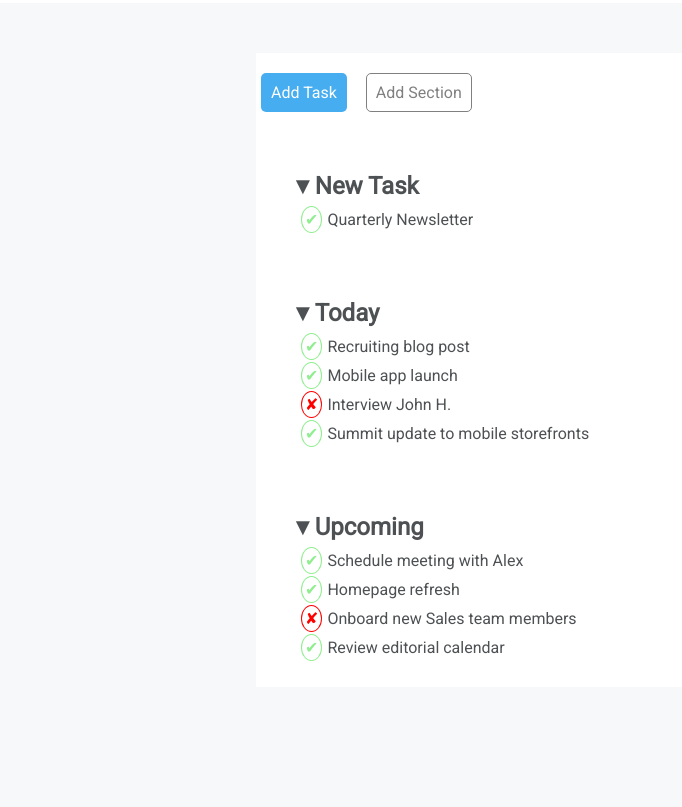
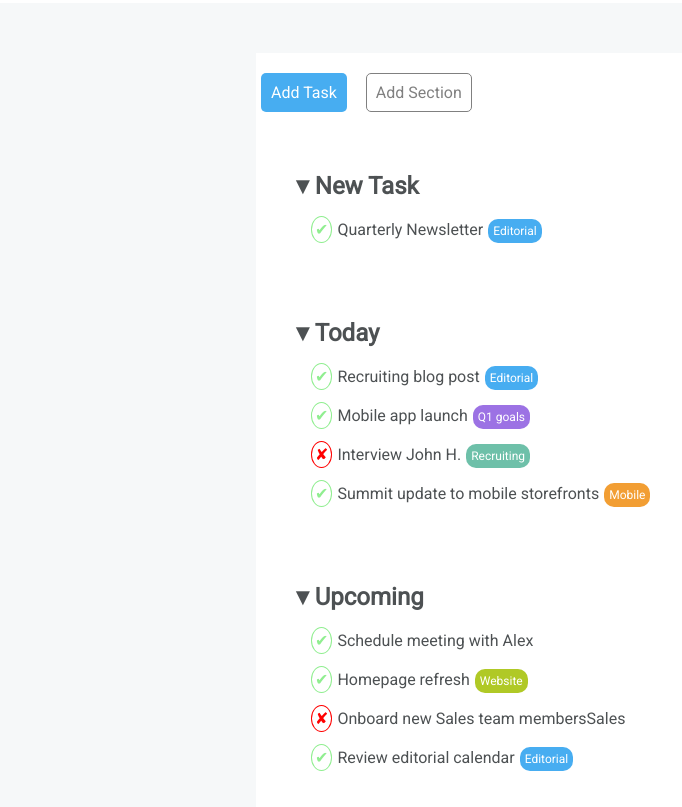
Before and after one commit to LucaHLR91/html-css-toboolist, a plain HTML site: page index.html in a window 1280 px wide. Shown: the part 97-904 px from the top of the page, without its empty margins (0-682 px from the left). Before the commit the page ends 800 px from the top, so only its background shows below. Drawn offline with Linux system fonts and the light colour scheme.

Commit message:
Progetto terminato

```diff
--- a/css/style.css
+++ b/css/style.css
@@ -23,6 +23,8 @@ section {
     margin-left: 15px;
     padding: 20px;
 }
+
+
 
 /* /common */
 
@@ -57,6 +59,7 @@ section {
 .main-top {
     padding: 5px;
     margin-bottom: 1px solid grey;
+    border-radius: 10px;
 }
 
 .task {
@@ -105,10 +108,63 @@ section {
 
 
 .titolo p {
-    margin: 10px;
+    margin: 20px;
+}
+
+.blue-bubble {
+    background-color: rgb(71, 173, 241);
+    color: white;
+    font-size: 12px;
+    border-radius: 10px;
+    padding: 5px;
+    margin-left: 5px;
+}
+
+.purple-bubble {
+    background-color: rgb(156, 114, 228);
+    color: white;
+    font-size: 12px;
+    border-radius: 10px;
+    padding: 5px;
+    margin-left: 5px;
+}
+
+.green-bubble {
+    background-color: rgb(110, 192, 169);
+    color: white;
+    font-size: 12px;
+    border-radius: 10px;
+    padding: 5px;
+    margin-left: 5px;
+}
+
+.orange-bubble {
+    background-color: rgb(242, 158, 51);
+    color: white;
+    font-size: 12px;
+    border-radius: 10px;
+    padding: 5px;
+    margin-left: 5px;
+}
+
+.pink-bubble {
+    background-color: rgb(216, 99, 161);
+    color: white;
+    font-size: 12px;
+    border-radius: 10px;
+    padding: 5px;
+    margin-left: 5px;
+}
+
+.pink-bubble {
+    background-color: rgb(176, 201, 38);
+    color: white;
+    font-size: 12px;
+    border-radius: 10px;
+    padding: 5px;
+    margin-left: 5px;
 }
 
 
 
-
 /* /main */
--- a/index.html
+++ b/index.html
@@ -34,17 +34,17 @@
             <section>
                 <div class="titolo">
                     <h2>&#9660;New Task</h2>
-                    <p><span class="check">&#10004;</span>Quarterly Newsletter</p>
+                    <p><span class="check">&#10004;</span>Quarterly Newsletter<span class="blue-bubble">Editorial</span></p>
                 </div>
             </section>
 
             <section>
                 <div class="titolo">
                     <h2>&#9660;Today</h2>
-                    <p><span class="check">&#10004;</span>Recruiting blog post</p>
-                    <p><span class="check">&#10004;</span>Mobile app launch</p>
-                    <p><span class="cross">&#10008;</span>Interview John H.</p>
-                    <p><span class="check">&#10004;</span>Summit update to mobile storefronts</p>
+                    <p><span class="check">&#10004;</span>Recruiting blog post<span class="blue-bubble">Editorial</span></p>
+                    <p><span class="check">&#10004;</span>Mobile app launch<span class="purple-bubble">Q1 goals</span></p>
+                    <p><span class="cross">&#10008;</span>Interview John H.<span class="green-bubble">Recruiting</span></p></p>
+                    <p><span class="check">&#10004;</span>Summit update to mobile storefronts<span class="orange-bubble">Mobile</span></p>
                 </div>
             </section>
 
@@ -52,9 +52,9 @@
                 <div class="titolo">
                     <h2>&#9660;Upcoming</h2>
                     <p><span class="check">&#10004;</span>Schedule meeting with Alex</p>
-                    <p><span class="check">&#10004;</span>Homepage refresh</p>
-                    <p><span class="cross">&#10008;</span>Onboard new Sales team members</p>
-                    <p><span class="check">&#10004;</span>Review editorial calendar</p>
+                    <p><span class="check">&#10004;</span>Homepage refresh<span class="pink-bubble">Website</span></p>
+                    <p><span class="cross">&#10008;</span>Onboard new Sales team members<span class="light-green-bubble">Sales</span></p>
+                    <p><span class="check">&#10004;</span>Review editorial calendar<span class="blue-bubble">Editorial</span></p>
                 </div>
             </section>
         </div>
```
